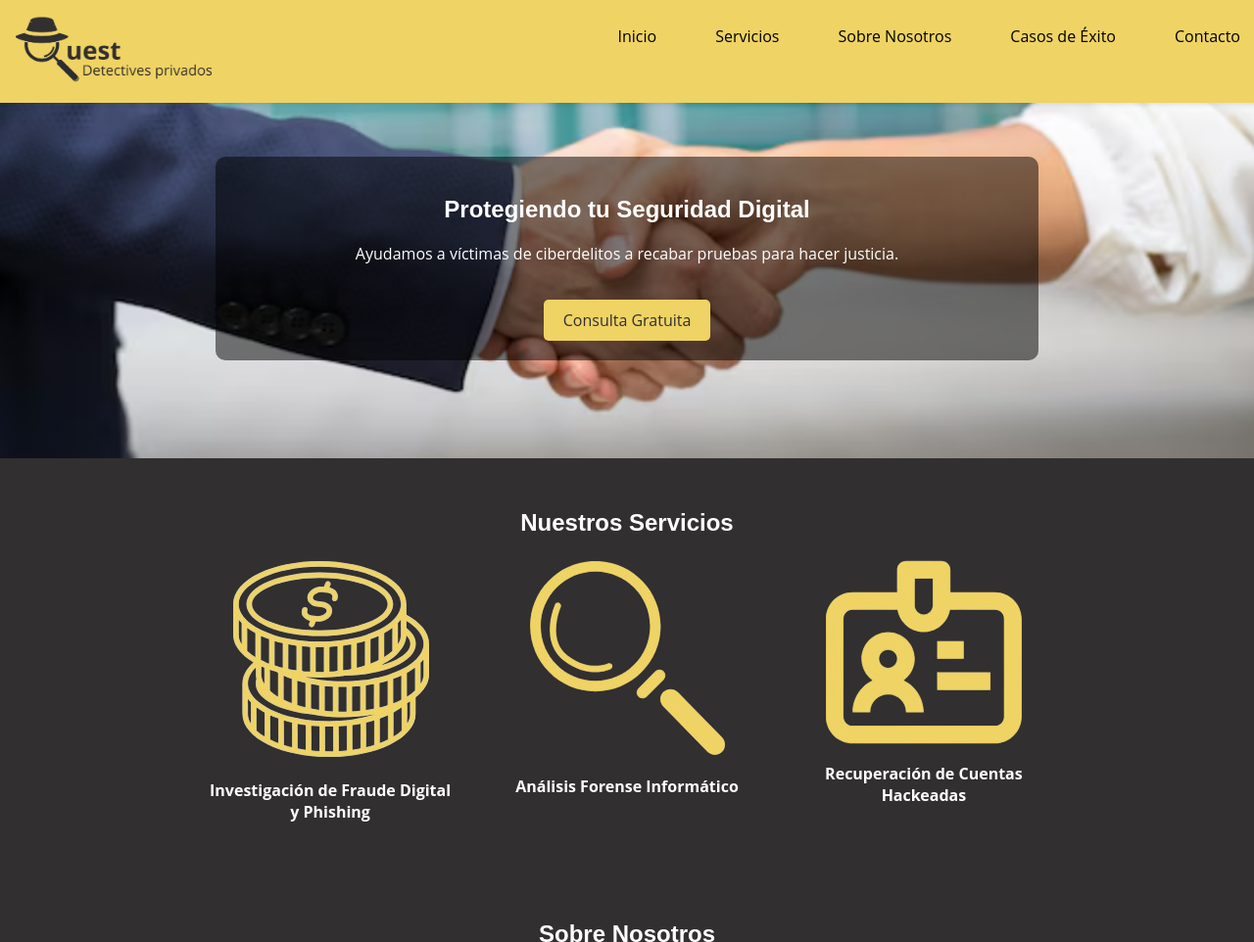
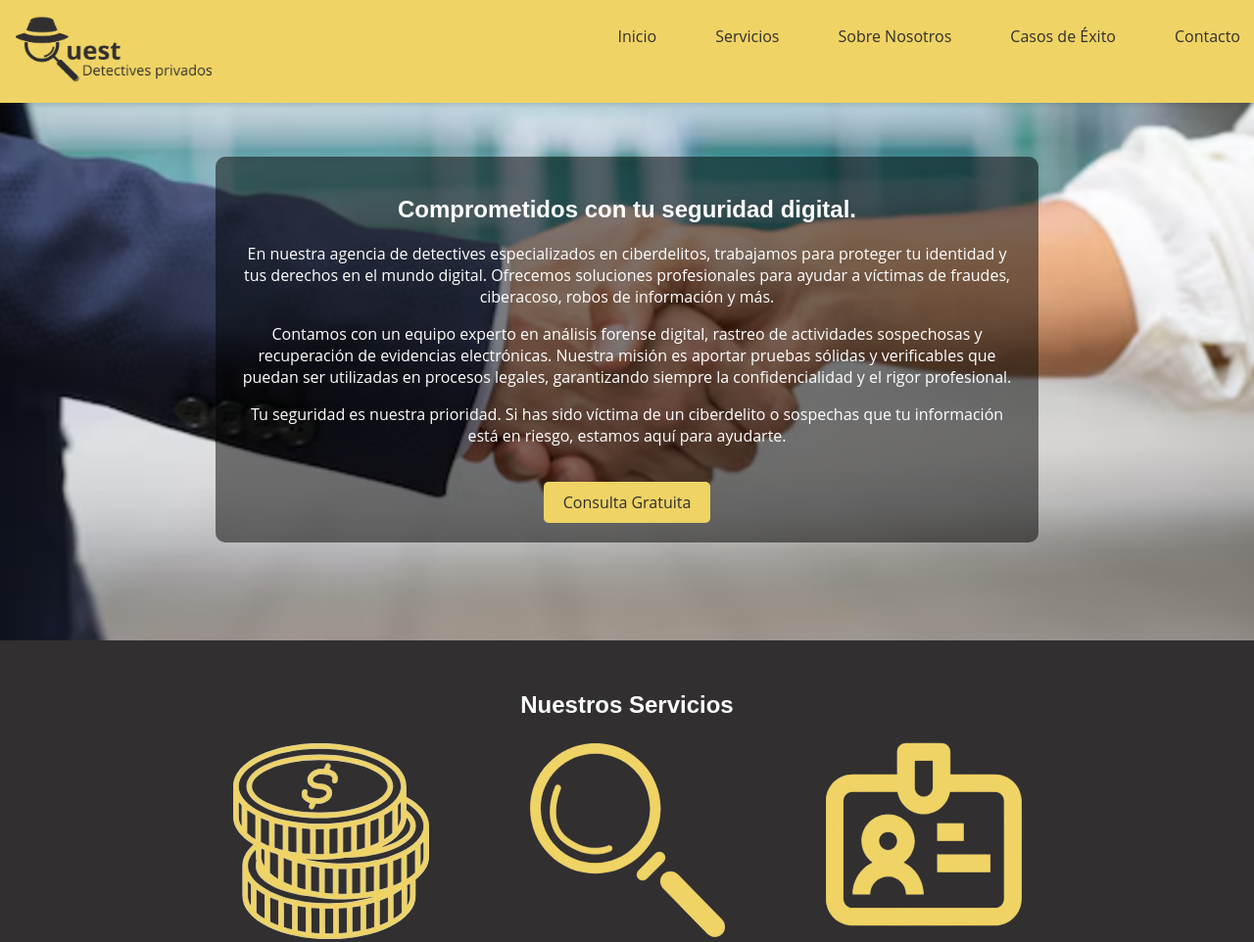
Before and after one commit to MariaRN98/quest, a plain HTML site: page index.html in a window 1280 px wide. Shown: the top 962 px of the page at 98% size. Drawn offline with Linux system fonts and the light colour scheme.

Commit message:
pagina final

```diff
--- a/index.html
+++ b/index.html
@@ -26,8 +26,13 @@
 <!-- Sección Inicio -->
 <section id="inicio" class="inicio-section">
     <div class="inicio-content">
-        <h1>Protegiendo tu Seguridad Digital</h1>
-        <p>Ayudamos a víctimas de ciberdelitos a recabar pruebas para hacer justicia.</p>
+        <h1>Comprometidos con tu seguridad digital.</h1>
+        <p>En nuestra agencia de detectives especializados en ciberdelitos, trabajamos para proteger tu identidad y tus derechos en el mundo digital. Ofrecemos soluciones profesionales para ayudar a víctimas de fraudes, ciberacoso, robos de información y más.</p>
+
+        <p>Contamos con un equipo experto en análisis forense digital, rastreo de actividades sospechosas y recuperación de evidencias electrónicas. Nuestra misión es aportar pruebas sólidas y verificables que puedan ser utilizadas en procesos legales, garantizando siempre la confidencialidad y el rigor profesional.</p>
+
+        <p>Tu seguridad es nuestra prioridad. Si has sido víctima de un ciberdelito o sospechas que tu información está en riesgo, estamos aquí para ayudarte.</p>
+
         <a href="#contacto" class="cta-button">Consulta Gratuita</a>
     </div>
 </section>
--- a/styles.css
+++ b/styles.css
@@ -31,7 +31,7 @@ header nav ul {
 
 header nav ul li a {
     text-decoration: none;
-    color: #000; /* Ajusta el color del texto según tu diseño */
+    color: #322F30; /* Ajusta el color del texto según tu diseño */
     padding: 10px 20px;
 }
 
```
Also changed, not shown: grafica.png.
